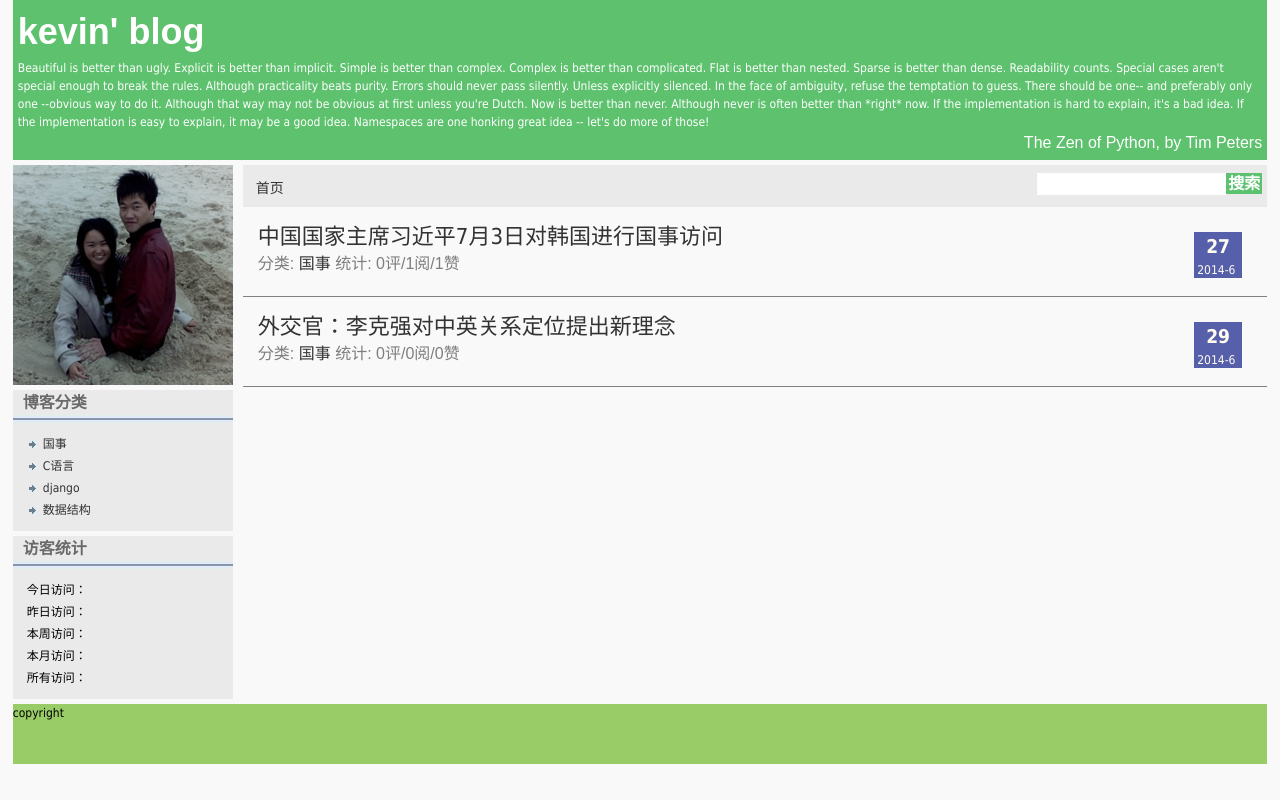
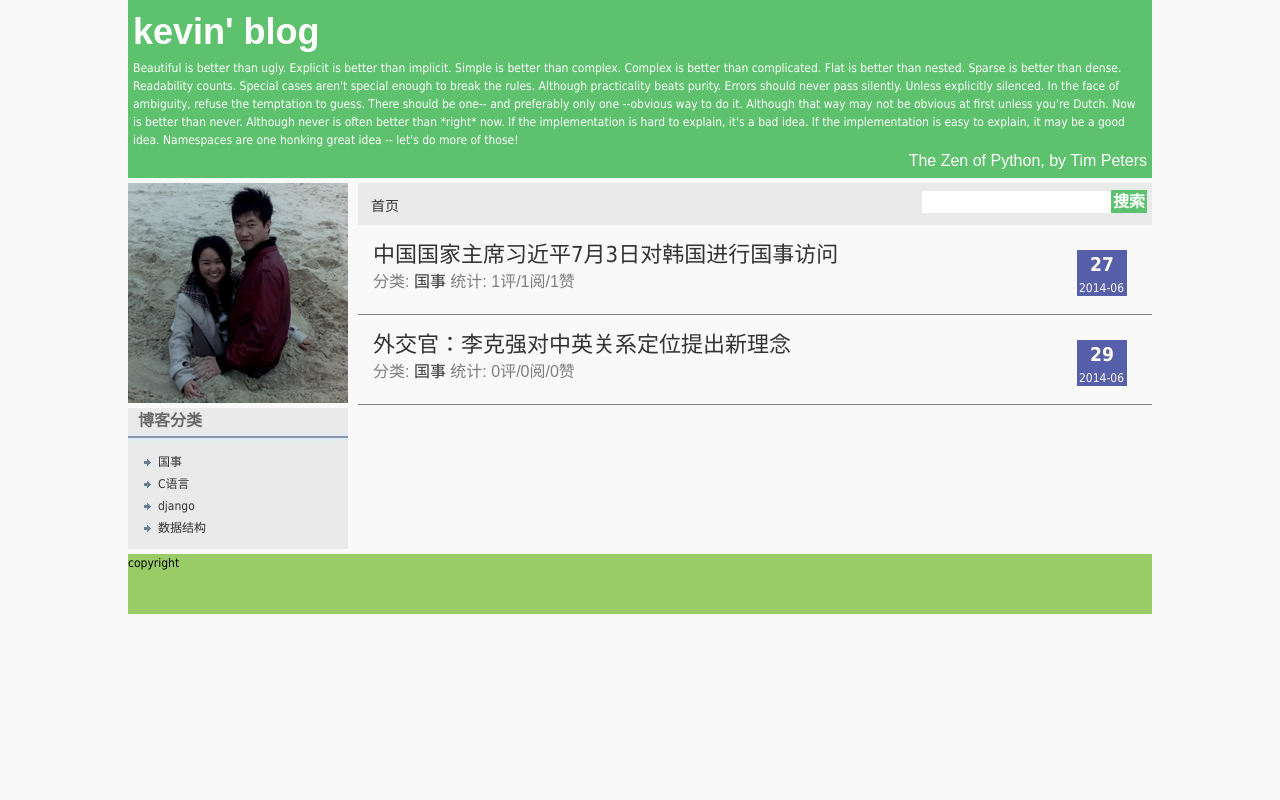
Before and after one commit to kevin386/proj_blog, a Django app: page / in a window 1280 px wide. Run offline with Django 3.2, Linux system fonts and the light colour scheme; data comes from the database, SQL or seed files in the repository; both versions use the stored data as it was after the commit; tables that the repository leaves empty hold one stand-in row (values such as "Sample post"); parts of the project's set-up code (start-up, migrations or seed data) failed here and were passed over.

Commit message:
modify some template and models

```diff
--- a/blog/models.py
+++ b/blog/models.py
@@ -38,6 +38,9 @@ class Article(models.Model):
     is_from = models.CharField("来自", max_length=1, default='Y', choices=(('Y','yuanchuang'),('Z','zhuanzai')))
     view_count = models.IntegerField("访问量统计", default=0)
     vote_count = models.IntegerField("支持量统计", default=0)
+    comment_count = property(lambda self: self.comment_set.count())
+    is_yuan = property(lambda self: self.is_from == u'Y')
+    is_zhuan = property(lambda self: self.is_from == u'Z')
     def __unicode__(self):
         return self.title
 
--- a/blog/templates/index.html
+++ b/blog/templates/index.html
@@ -5,14 +5,20 @@
       	{% for article in articles %}
            <div class="article_item">
               <div class="article_date">
-                <p class="day">{{ article.day }}</p>
-                <p class="date">{{ article.date }}</p>
+                <p class="day">{{ article.pub_date|date:"d" }}</p>
+                <p class="date">{{ article.pub_date|date:"Y-m" }}</p>
               </div>
-              <p class="title_p1"><a href="{{ article.href }}">{{ article.title }}</a></p>
-              <p class="title_p2">分类: <a href="{{ article.cat.href }}">{{ article.cat.name }}</a>&nbsp;统计: {{ article.commentCount }}评/{{ article.viewCount }}阅/{{ article.voteCount }}赞</p>
+              <p class="title_p1"><a href="{% url 'article_by_id' article.id %}">{{ article.title }}</a></p>
+              <p class="title_p2">分类: <a href="{% url 'articles_by_cat' article.category.id %}">{{ article.category.name }}</a>&nbsp;统计: {{ article.comment_count }}评/{{ article.view_count }}阅/{{ article.vote_count }}赞</p>
             </div>
+            <div class="article_sep"></div>
 
-            <div class="article_sep"></div>
   		  {% endfor %}
+
+          {% if not articles %}
+          没有文章!
+          {% endif %}
+
+
         </div>
 {% endblock %}
--- a/blog/templates/layout.html
+++ b/blog/templates/layout.html
@@ -26,8 +26,8 @@
     <div id="sidebar">
       <div id="owner">
         <div id="icon">
-          <a href="{{ blog.avatar.href }}">
-          <img src="{% get_static_prefix %}{{ blog.avatar.src }}" alt="头像" name="" width="220" height="220" />
+          <a href="{% url 'about_me' %}">
+          <img src="{% get_static_prefix %}images/IMG_Ali_01447.jpg" alt="头像" name="" width="220" height="220" />
         </a>
         </div>
         {% if blog.showRequest %}
@@ -49,7 +49,7 @@
         <div class="sep"></div>
 		    <ul id="ulpic">
         {% for cat in blog.categories %}
-          <li><a href="{{ cat.href }}">{{ cat.name }}</a></li>
+          <li><a href="{% url 'articles_by_cat' cat.id %}">{{ cat.name }}</a></li>
 		    {% endfor %}
         </ul>
       </div>
@@ -96,7 +96,7 @@
       <div id="top_div">
 
         <ul>
-          <li><a href="/">首页</a></li>
+          <li><a href="{% url 'home' %}">首页</a></li>
         {% for nav in blog.catNav %}
           <li><a href="{{ nav.href }}">{{ nav.name }}</a></li>
           {% if not forloop.last %}
--- a/blog/urls.py
+++ b/blog/urls.py
@@ -1,6 +1,7 @@
 from django.conf.urls import patterns, include, url
 
-urlpatterns = patterns('',
-    url(r'art/(?P<id>\d{1,5})/$', 'blog.views.article'),
-    url(r'cat/(?P<id>\d{1,5})/$', 'blog.views.category'),
+urlpatterns = patterns('blog.views',
+    url(r'art/(?P<id>\d{1,5})/$', 'article',name="article_by_id"),
+    url(r'cat/(?P<id>\d{1,5})/$', 'category', name="articles_by_cat"),
+    url(r'aboutme/$', 'aboutme', name="about_me"),
 )
--- a/blog/views.py
+++ b/blog/views.py
@@ -1,7 +1,7 @@
 #-*- coding:utf-8 -*-
 from django.shortcuts import get_object_or_404,render_to_response
 from django.http import Http404
-from blog import models
+from blog.models import *
 
 zen_content = '''
 Beautiful is better than ugly.
@@ -27,98 +27,61 @@ Namespaces are one honking great idea -- let's do more of those!
 
 zen_author = '''The Zen of Python, by Tim Peters'''
 
-HTTPURL = lambda h,url: "http://" + h + url
-
 class Zen(object):
     def __init__(self,content=None,author=None):
         self.content = content
         self.author = author
 
-class Image(object):
-    def __init__(self,src="",href="#"):
-        self.src = src
-        self.href = href
-
-class Url(object):
-    def __init__(self,name="",href="#"):
-        self.name = name
-        self.href = href
-
 class Blog(object):
-    def __init__(self,host):
+    def __init__(self):
         self.name = "kevin' blog"
         self.keywards = u"小虫子,django,python"
         self.author = "kevin"
         self.description = u"这是一个python程序员的博客"
         self.zen = Zen()
-        self.avatar = Image()
         self.showRequest = False
-
         self.zen.content = zen_content
         self.zen.author = zen_author
-        self.avatar.src = "images/IMG_Ali_01447.jpg"
-        self.categories = [Url(name=cat.name, href=HTTPURL(host,"/blog/cat/"+str(cat.id))) for cat in models.Category.objects.all()]
         self.ranks = None
         self.lastestComments = None
-        self.pageView = models.PageView.objects.all()
-        self.catNav = []
+        #self.pageView = PageView.objects.get(id=1)
+        try:
+            self.categories = [cat for cat in Category.objects.all()]
+        except Category.DoesNotExist, e:
+            raise Http404
 
-class Article(object):
-    def __init__(self, art=None, caption=True, host=""):
-        if art:
-            if art.is_from is 'Y' :
-                self.yuan = True
-            elif art.is_from is 'Z':
-                self.zhuan = True
-            self.day = art.pub_date.day
-            self.date = '-'.join([str(art.pub_date.year),str(art.pub_date.month)])
-            self.pulishTimeStamp = 2
-            self.pulishDatetime = "2012-05-28 16:01"
-            self.href = HTTPURL(host,"blog/art/" + str(art.id))
-            self.title = art.title
-            self.cat = Url(name=art.category.name, href=HTTPURL(host,"/blog/cat/" + str(art.category.id)))
-            self.commentCount = 0
-            self.viewCount = art.view_count
-            self.voteCount = art.vote_count
-            if caption:
-                self.caption = art.content[0:50] + "..."
-            else:
-                self.content = art.content
+def aboutme(request):
+    pass
 
-def article(request,id=0):
-    host = request.META['HTTP_HOST']
-    blog = Blog(host)
+def article(request,id='0'):
+    blog = Blog()
     try:
-        art = models.Article.objects.get(id=id)
-        article = Article(art, False, host)
-        blog.catNav.append(Url(name=art.category.name, href=HTTPURL(host,"/blog/cat/"+str(art.category.id))))
-    except models.Article.DoesNotExist, e:
+        article = Article.objects.get(id=id)
+    except Article.DoesNotExist, e:
         raise Http404
     try:
-        if int(id) - 1 >= 0:
-            art = models.Article.objects.get(id=str((int(id))-1));
-            preArticle = Url(name=art.title, href=HTTPURL(host,"/blog/art/" + str(art.id)))
-        if int(id) + 1 >= 0:
-            art = models.Article.objects.get(id=str((int(id))+1))
-            nextArticle = Url(name=art.title, href=HTTPURL(host,"/blog/art/" + str(art.id)))
-    except models.Article.DoesNotExist, e:
+        preArticle = Article.objects.get(id=str((int(id))-1));
+    except Article.DoesNotExist, e:
+        pass
+    try:
+        nextArticle = Article.objects.get(id=str((int(id))+1))
+    except Article.DoesNotExist, e:
         pass
     return render_to_response('article.html', locals())
 
-def category(request,id=0):
-    host = request.META['HTTP_HOST']
-    blog = Blog(host)
+def category(request,id='0'):
+    blog = Blog()
     try:
-        articles = [Article(art, host) for art in models.Article.objects.get(category=id)]
-    except models.Article.DoesNotExist, e:
+        cat = Category.objects.get(id=id)
+        articles = cat.article_set.all()
+    except Article.DoesNotExist, e:
         raise Http404
-    return render_to_response('article.html', locals())
+    return render_to_response('index.html', locals())
 
 def home(request):
-    host = request.META['HTTP_HOST'];
-    blog = Blog(host)
+    blog = Blog()
     try:
-        articles = [Article(art, host) for art in models.Article.objects.all()]
-    except models.Article.DoesNotExist, e:
+        articles = Article.objects.all()
+    except Article.DoesNotExist, e:
         raise Http404
     return render_to_response('index.html', locals())
--- a/proj_blog/urls.py
+++ b/proj_blog/urls.py
@@ -7,8 +7,7 @@ admin.autodiscover()
 
 urlpatterns = patterns('',
     # Examples:
-    # url(r'^$', 'proj_blog.views.home', name='home'),
-    url(r'^$', 'blog.views.home'),
+    url(r'^$', 'blog.views.home', name="home"),
     url(r'^blog/', include('blog.urls')),
     url(r'^admin/', include(admin.site.urls)),
 )
--- a/static/css/layout.css
+++ b/static/css/layout.css
@@ -1,8 +1,3 @@
-/*本模板是由标准之路(www.aa25.cn)的×××制作完成*/
-/*本人水平有限，使用自愿，不对因使用此模板造成的任何后果负任何责任*/
-/*如果您想转载此资源，请保留“<a href="http://www.aa25.cn">标准之路www.aa25.cn</a>”的链接及版权标识*/
-/*如有更好的建议或意见，请到www.aa25.cn留言，本人尽力解决*/
-/*2008-8-28*/
 body {
 	font-family:Arial, Helvetica, sans-serif;
 	font-size:14px;
@@ -57,7 +52,7 @@ table {
 }
 #container {
 	margin:0 auto;
-	width:98%;
+	width:80%;
 }
 #header {
 	background-color: #5EC16E;
@@ -165,6 +160,10 @@ table {
 	background-color: #5CC26F;
 	margin-bottom: 5px;
 }
+
+#icon a{
+	display: block;
+}
 #sidebar .sep {
 	background-image: url(../images/00000001_r2_c2.jpg);
 	background-repeat: repeat-x;
@@ -229,7 +228,7 @@ table {
 .article_date {
 	background-color: #555FAA;
 	height: 46px;
-	width: 48px;
+	width: 50px;
 	float: right;
 	margin-top: 5px;
 	margin-right: 10px;
@@ -252,12 +251,12 @@ table {
 }
 .article_date .day {
 	font-size: 19px;
-	margin-left: 12px;
+	margin-left: 13px;
 	font-weight: bold;
 }
 .article_date .date {
 	font-size: 12px;
-	margin-left: 3px;
+	margin-left: 2px;
 }
 #container #header .one {
 	font-size: 36px;
@@ -273,7 +272,7 @@ table {
 	float: right;
 }
 .search a {
-	font-family: Arial, Helvetica, sans-serif;
+	/*font-family: Arial, Helvetica, sans-serif;*/
 	font-size: 16px;
 	background-color: #5CC26F;
 	vertical-align:middle;
@@ -415,6 +414,11 @@ table {
 	background-color: #555FAA;
 	padding: 4px;
 }
+
+.tp1 .atitle{
+	padding-top: 3px;
+}
+
 .article_title .tp2 span {
 	color: #5EC16E;
 }
```
Also changed, not shown: blog/static/css/layout.css (+9 -10 lines), blog/templates/article.html (+7 -13 lines), db.sqlite3.
